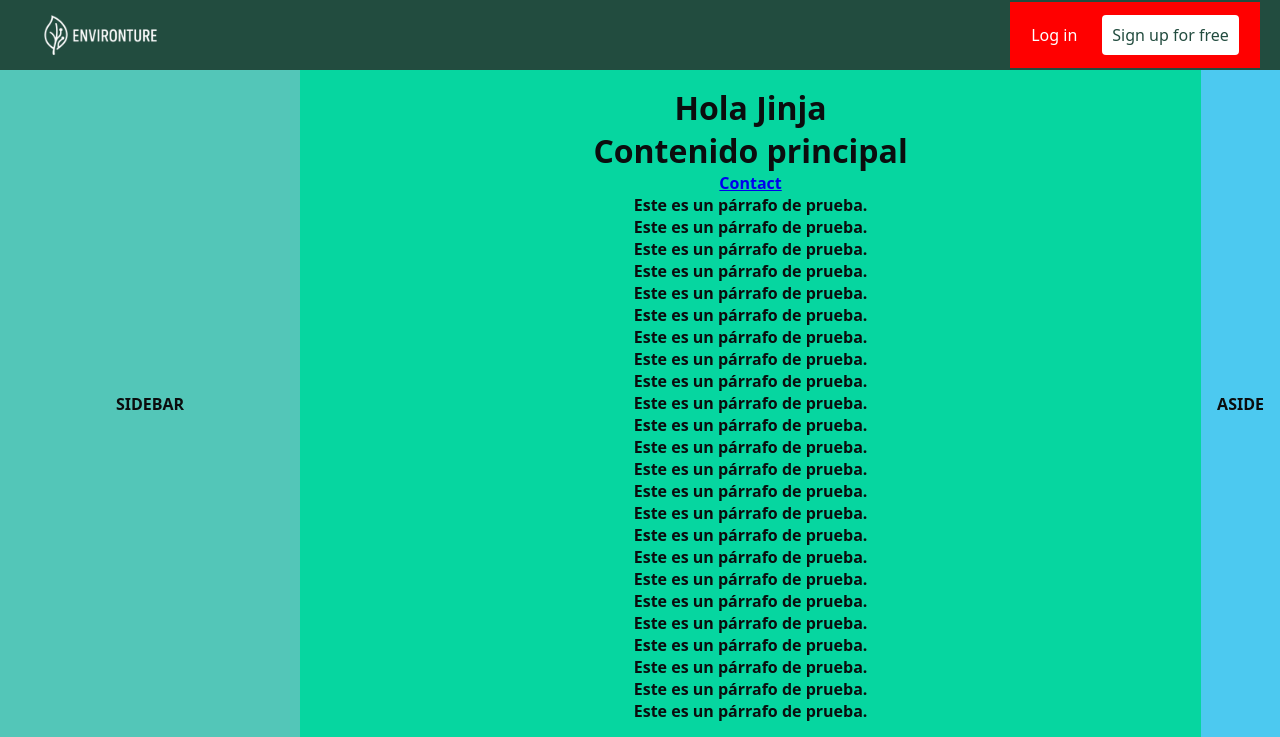
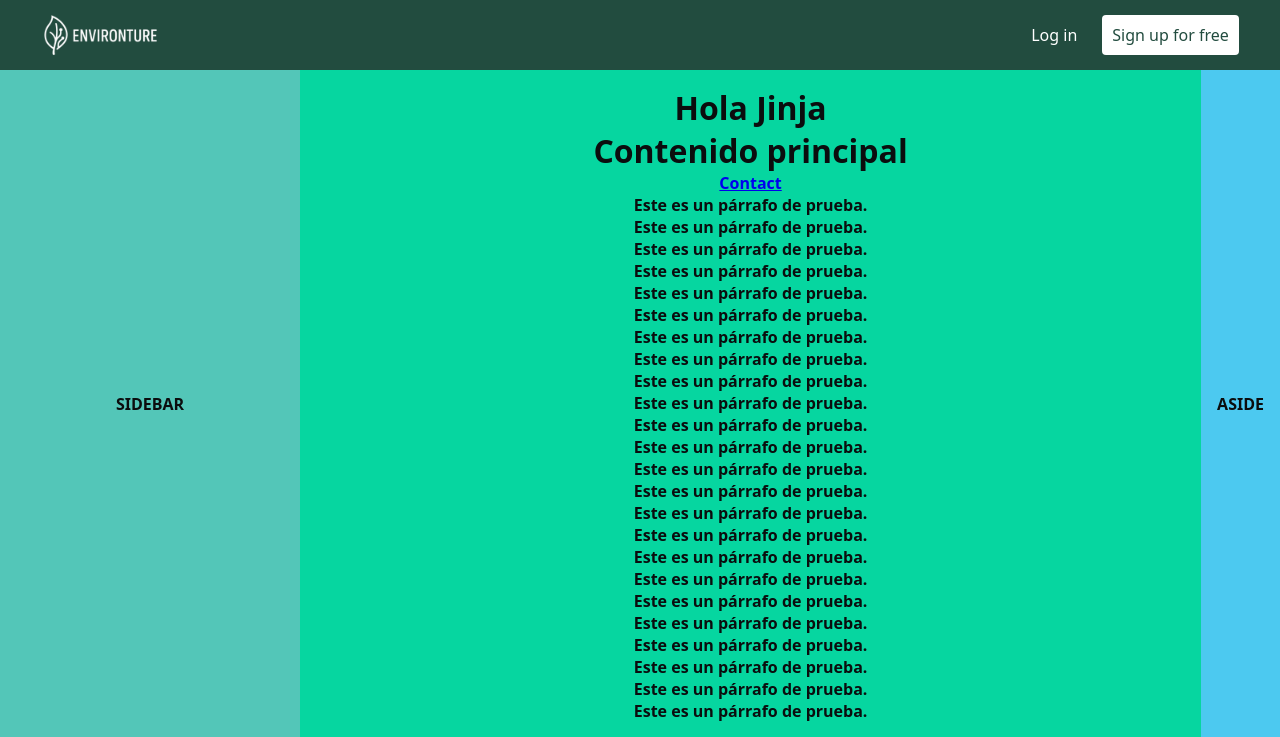
Before and after one commit to AlbertoRigoglioso/PrimerosPasos, a Flask app: page / in a window 1280 px wide. Shown: the top 737 px of the page. Run offline with Flask 3, Linux system fonts and the light colour scheme.

Commit message:
Update styles.css

```diff
--- a/static/css/styles.css
+++ b/static/css/styles.css
@@ -92,7 +92,7 @@ footer { grid-area: footer; background: var(--c-footer); padding: 16px; }
   gap: 25px;
   width: 100%;  /* % del ancho del padre */
   height: 100%; /* % de la altura del padre */
-  background: red;
+  /* background: red;   */
 }
 
 .login_case{
@@ -109,4 +109,6 @@ footer { grid-area: footer; background: var(--c-footer); padding: 16px; }
   display: flex;
   align-items: center;    /* Centrar verticalmente */
   color: var(--c-corporate);
+  font-size: 16px; /* valor que quieras como base */
+
 }
```
